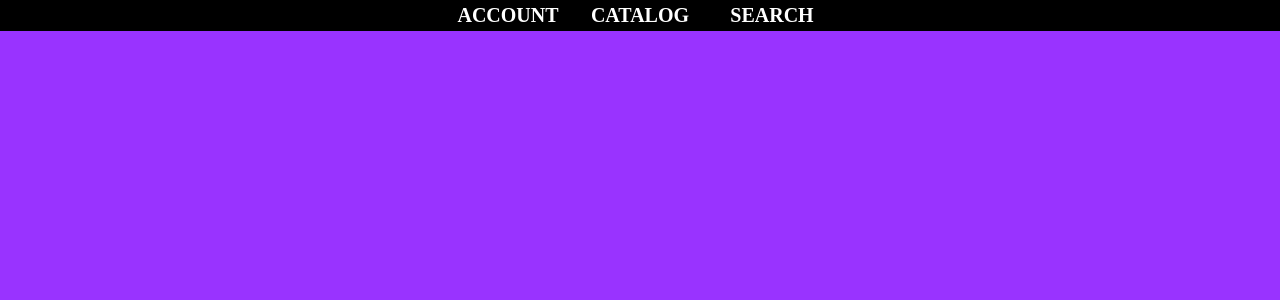
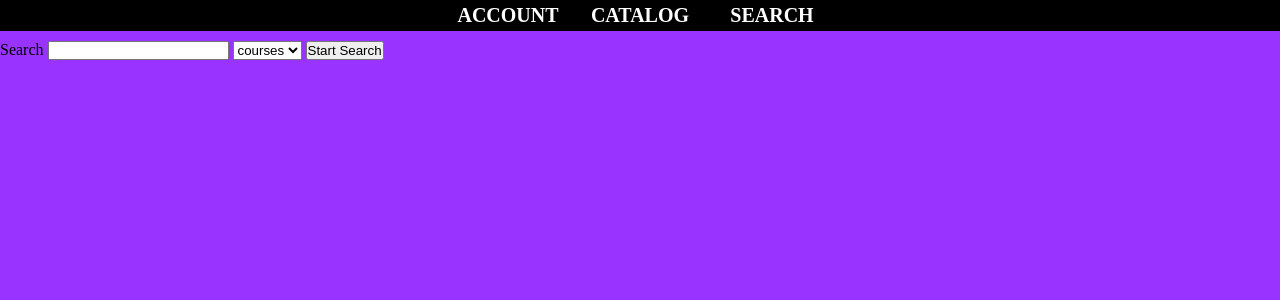
Before and after one commit to whawkins1/enrollment, a PHP site: page /search.php in a window 1280 px wide. Shown: the top 300 px of the page. Run offline with PHP 8.4, Linux system fonts and the light colour scheme.

Commit message:
Deleted few things and started search.php

```diff
--- a/php/deleteCurrentCourses.php
+++ b/php/deleteCurrentCourses.php
@@ -23,6 +23,5 @@
             } else {
                 echo "ERROR_DELETE";
             }
-            echo $code, " ", $email, " ", $semester;
       }
 ?>
--- a/php/search.php
+++ b/php/search.php
@@ -6,5 +6,13 @@
       </head>
       <body>
           <?php include("../php/navigation.php") ?>
+          <div id="searchtextcontainer">
+               <label id="searchlabel">Search</label>
+               <input type="text">
+               <select id="indropdown">
+                 <option>courses</option>
+               </select>
+               <button type="button">Start Search</button>
+          </div>
       </body>
    </html>
```
